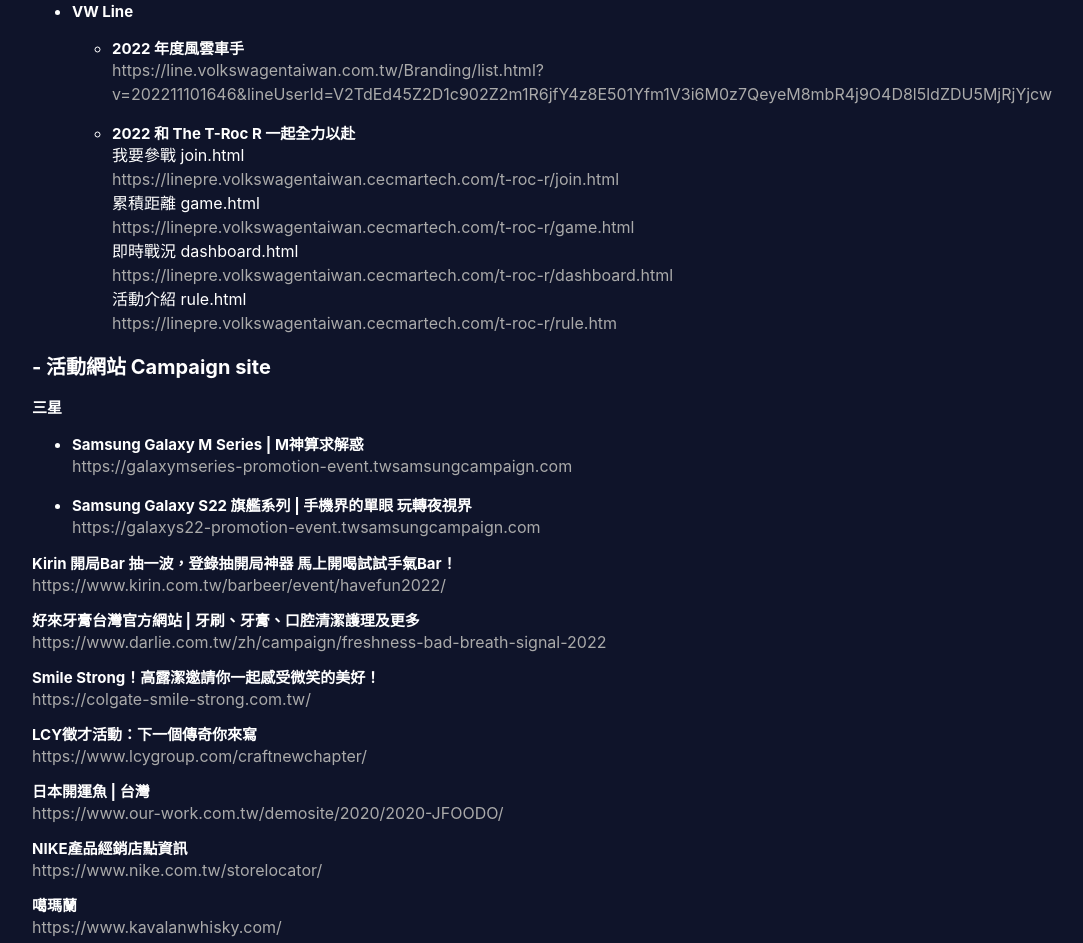
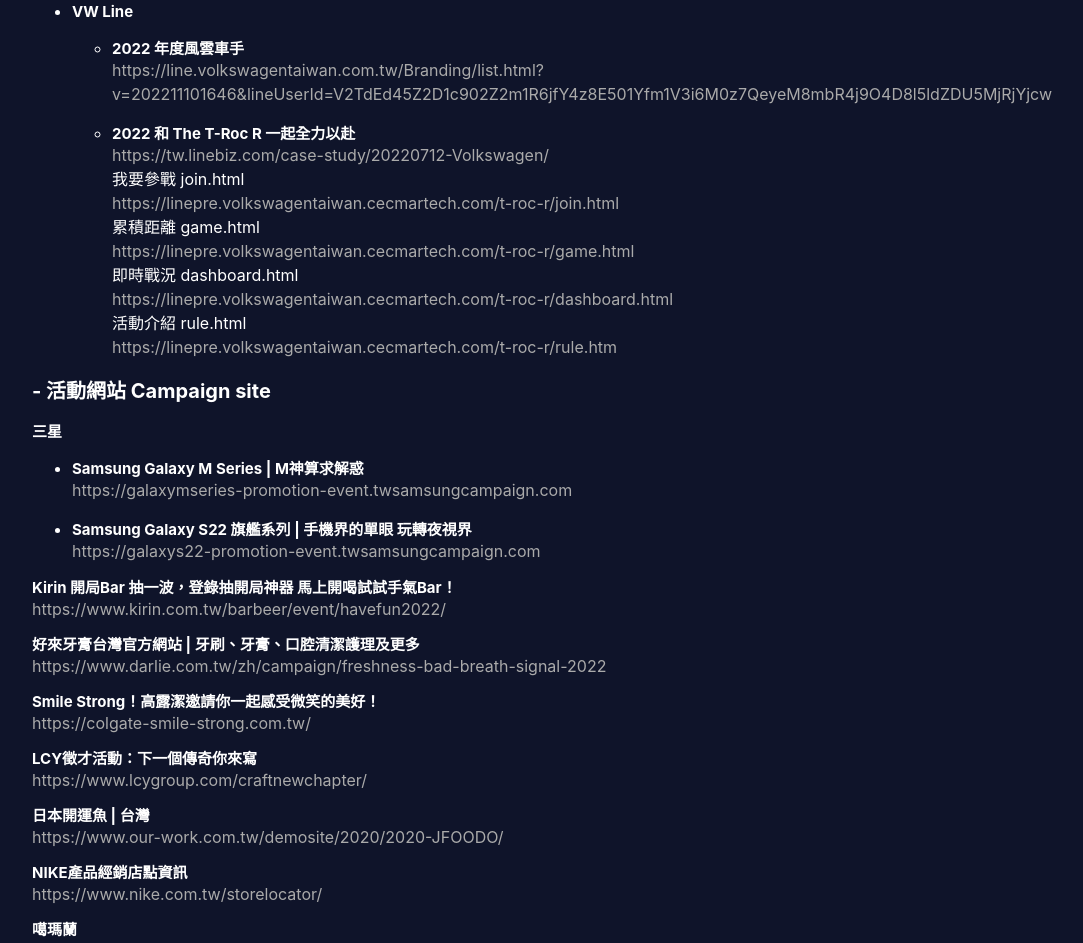
Before and after one commit to dorthan/Portfolio, a plain HTML site: page index.html in a window 1280 px wide. Shown: the part 973-1916 px from the top of the page, without its empty margins (53-1136 px from the left). Drawn offline with Linux system fonts and the light colour scheme.

Commit message:
add https://tw.linebiz.com/case-study/20220712-Volkswagen/

```diff
--- a/index.html
+++ b/index.html
@@ -116,6 +116,7 @@
 
                             <li>
                                 <h4>2022 和 The T-Roc R 一起全力以赴</h4>
+                                <a href="https://tw.linebiz.com/case-study/20220712-Volkswagen/" target="_blank">https://tw.linebiz.com/case-study/20220712-Volkswagen/</a>
                                 我要參戰 join.html
                                 <a href="https://linepre.volkswagentaiwan.cecmartech.com/t-roc-r/join.html"
                                     target="_blank">https://linepre.volkswagentaiwan.cecmartech.com/t-roc-r/join.html</a>
```
